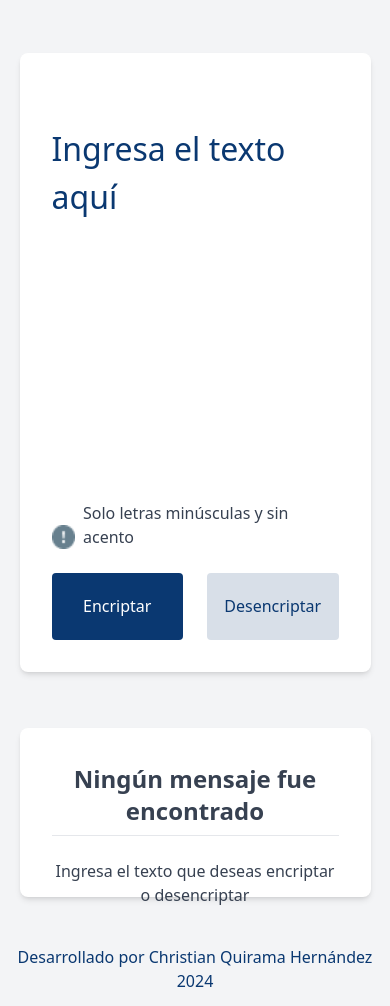
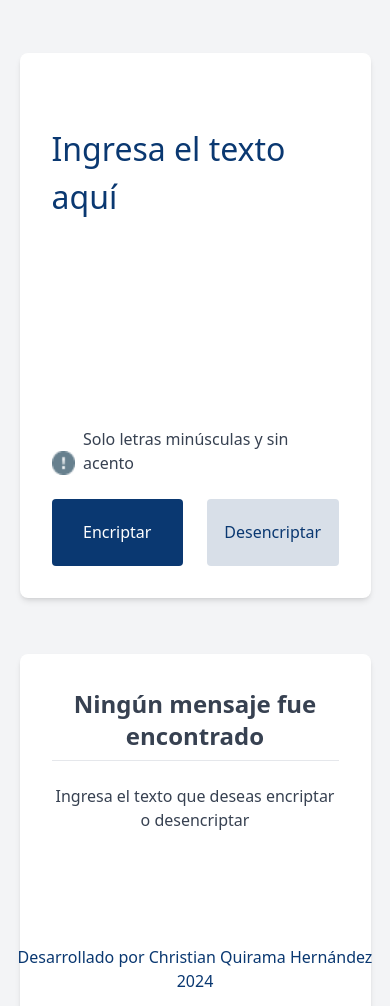
Before and after one commit to quirama1120/first-challenge-aulra, a website: page public/index.html in a window 390 px wide. Shown: the part 94-1100 px from the top of the page. Drawn offline with Linux system fonts and the light colour scheme.

Commit message:
correcting visual UX height

```diff
--- a/public/index.html
+++ b/public/index.html
@@ -7,14 +7,14 @@
     <script src="./dist/index.js" defer></script>
     <title>Primer trabajo Alura</title>
 </head>
-<body class="bg-gray-100 flex flex-col min-h-screen">
+<body class="bg-gray-100 flex flex-col">
     <header class="text-white py-4 px-8 flex justify-center items-center h-24 md:h-48">
         <img src="./assets/Logo-1.png" alt="Logo Alura" class="h-12">
         <h1 class="ml-4 text-2xl font-bold text-[#0A3871]">Encriptador de Mensajes</h1>
     </header>
 
     <div class="flex flex-col laptop:flex-row justify-around items-center h-screen mt-[6vh] md:mt-0">
-        <main class="bg-white shadow-md rounded-lg mx-4 p-8 lg:h-[80vh] h-[80vh] w-[90%] md:w-[90%] flex flex-col mb-8 laptop:mb-0">
+        <main class="bg-white shadow-md rounded-lg mx-4 p-8 lg:h-[65vh] h-[80vh] w-[90%] md:w-[90%] flex flex-col mb-8 laptop:mb-0">
             <div class="flex-grow">
                 <textarea name="textarea" onclick="clearTextValue()" id="textArea" class="w-full h-80 py-10 mb-4 text-[#0A3871] text-[32px] font-inter-regular focus:outline-none hover:underline resize-none border-0">Ingresa el texto aquí</textarea>
             </div>
@@ -28,7 +28,7 @@
             </div>
         </main>
 
-        <aside id="aside" class="bg-white shadow-md rounded-lg mx-4 p-8 laptop:h-[80vh] h-[20vh] w-[90%] md:w-[90%] md:mt-0 flex flex-col justify-center mt-6">
+        <aside id="aside" class="bg-white shadow-md rounded-lg mx-4 p-8 laptop:h-[80vh] h-[65vh] w-[90%] md:w-[90%] md:mt-0 flex flex-col justify-center mt-6">
             <div class="h-full flex flex-col items-center">
                 <img id="img" src="./assets/Muñeco.png" alt="imagen de persona arrodillada mirando a través de una lupa" class="w-84 mt-32 md:w-84 hidden laptop:flex">
                 <div class="text-center mt-[1%] h-80">
```
